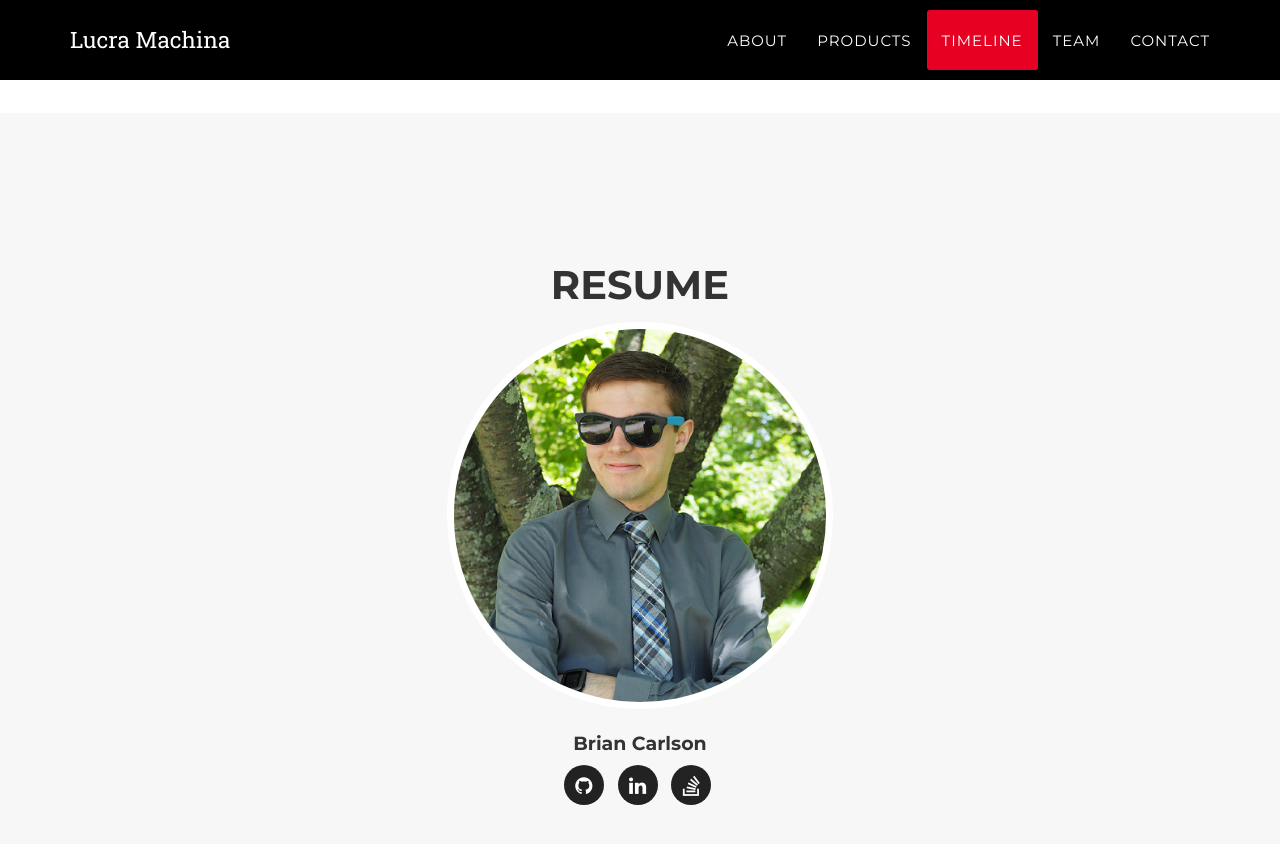
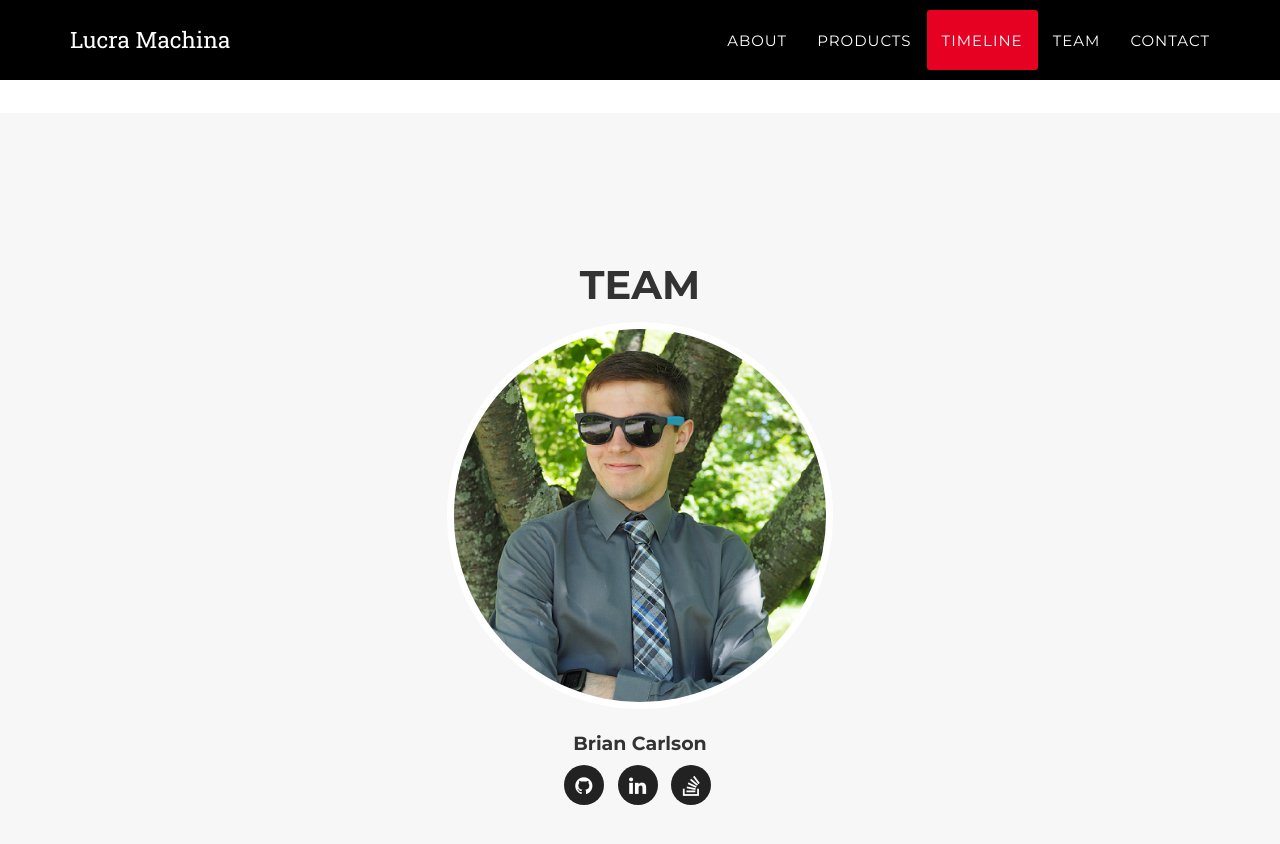
Before and after one commit to TheRobotCarlson/lucra-machina-landing-site, a Jekyll site: the page built from index.html, in a window 1280 px wide and 900 px high, scrolled down 3093 px. Shown: the top 844 px of the window. Built offline with Jekyll 4.4.1, drawn with Linux system fonts in a browser that asks for light colours; some web fonts are replaced.

Commit message:
Update team.html

```diff
--- a/_includes/team.html
+++ b/_includes/team.html
@@ -3,7 +3,7 @@
         <div class="container">
             <div class="row">
                 <div class="col-lg-12 text-center">
-                    <h2 id="resume" class="section-heading">Resume</h2>
+                    <h2 class="section-heading">Team</h2>
                     <!-- <h3 class="section-subheading text-muted">Download my resume to learn more.</h3> -->
                 </div>
             </div>
```
